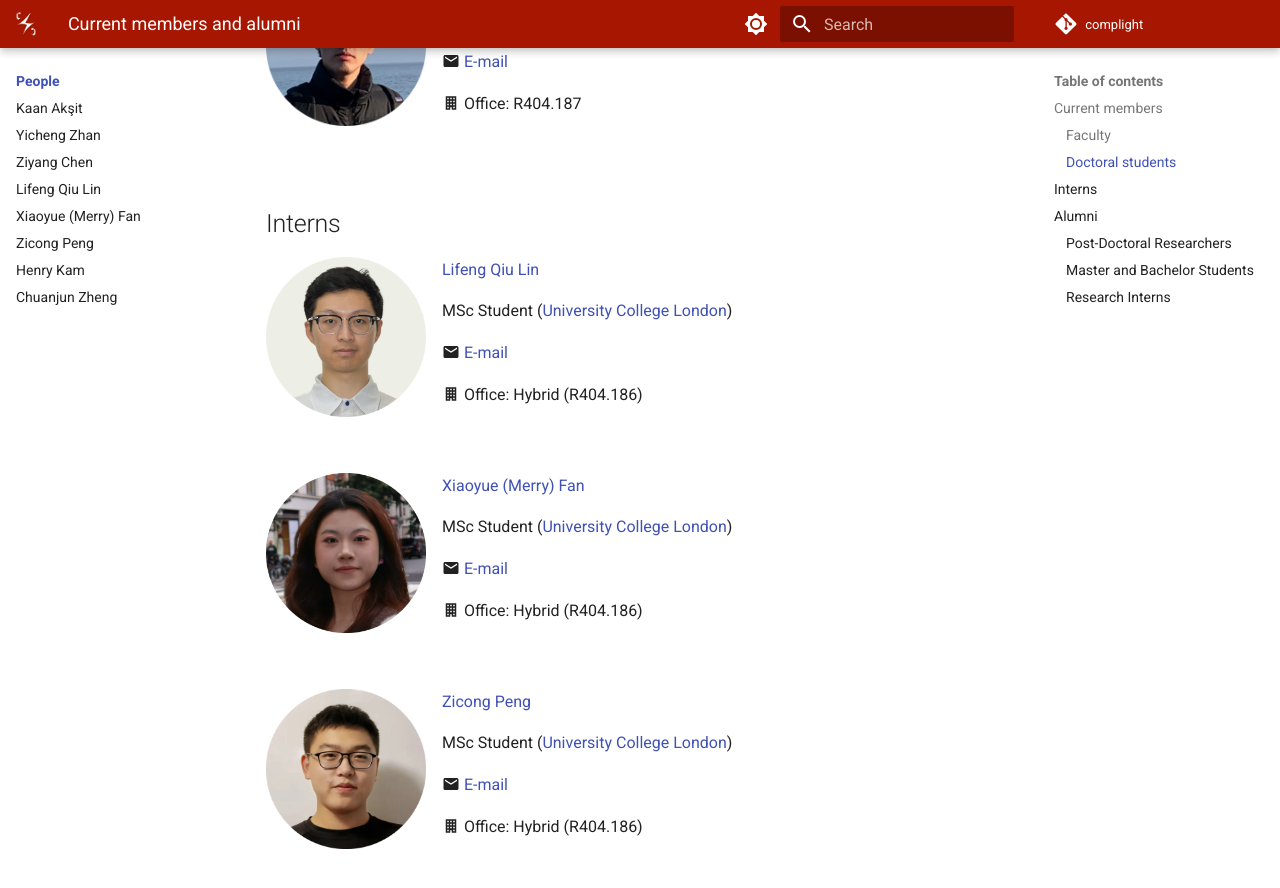
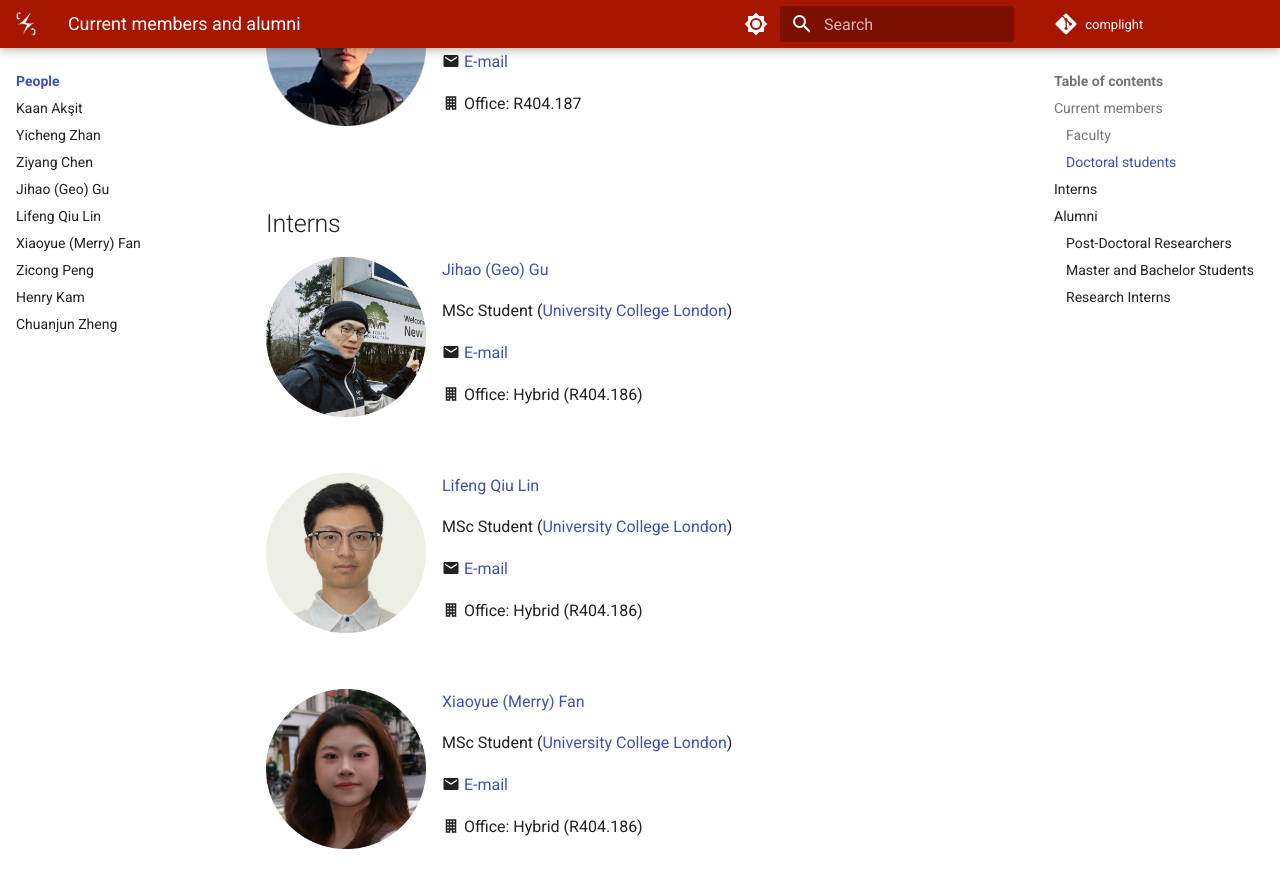
Before and after one commit to complight/complight.github.io, an MkDocs documentation site: the page built from docs/people/index.md, in a window 1280 px wide and 900 px high, scrolled down 1048 px. Shown: the top 888 px of the window. Built offline with MkDocs 1.6.1 and Material for MkDocs 9.7.7, drawn with Linux system fonts in a browser that asks for light colours.

Commit message:
Updating people's page.

```diff
--- a/docs/people/index.md
+++ b/docs/people/index.md
@@ -50,6 +50,19 @@ Ph.D. Student ([University College London](https://www.ucl.ac.uk))
 
 
 ## Interns
+<div style="float: left; height:200px;" class="boxed">
+<img align='left' src="../people/jihao_geo_gu.png" width="160" alt/>
+</div>
+[Jihao (Geo) Gu](http://momiji-bit.github.io/)
+
+MSc Student ([University College London](https://www.ucl.ac.uk))
+
+:material-email: [E-mail](mailto:jihao.gu.23@ucl.ac.uk)
+
+:material-office-building: Office: Hybrid (R404.186)
+<br clear="left"/>
+
+
 <div style="float: left; height:200px;" class="boxed">
 <img align='left' src="../people/lifeng_qiu_lin.png" width="160" alt/>
 </div>
--- a/mkdocs.yml
+++ b/mkdocs.yml
@@ -23,6 +23,7 @@ nav:
     - Kaan Akşit: 'https://kaanaksit.com'
     - Yicheng Zhan: 'https://albertgary.github.io/'
     - Ziyang Chen: 'https://www.linkedin.com/in/ziyang-chen-064ba8173/'
+    - Jihao (Geo) Gu: 'http://momiji-bit.github.io/'
     - Lifeng Qiu Lin: 'https://github.com/Gnefil'
     - Xiaoyue (Merry) Fan: 'http://www.linkedin.com/in/merryxyfan'
     - Zicong Peng: 'https://scholar.google.com/citations?user=lpi8DvIAAAAJ&hl=zh-CN'
```
Also changed, not shown: docs/people/jihao_geo_gu.png (added).
